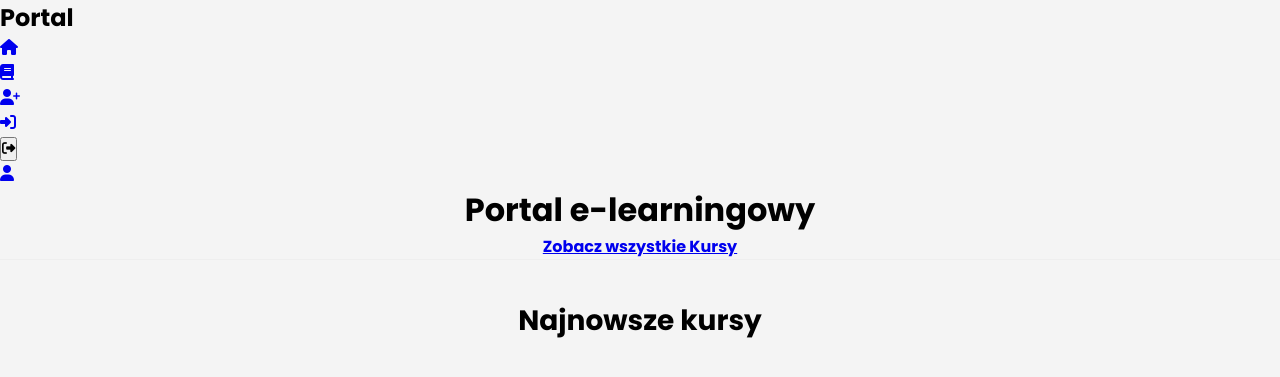
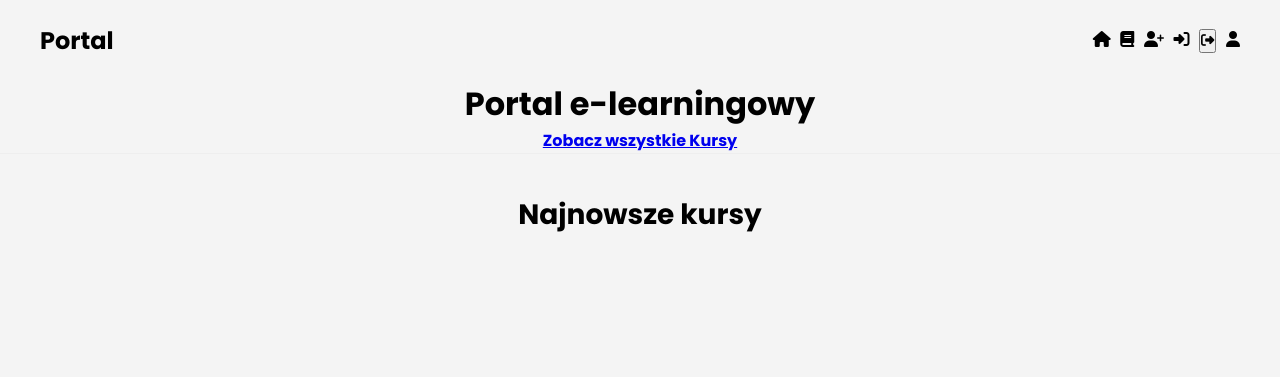
Before and after one commit to bubliks7/e-learning-portal, a Django app: page / in a window 1280 px wide. Shown: the top 377 px of the page. Run offline with Django 4.2, Linux system fonts and the light colour scheme; data that the repository does not hold is empty.

Commit message:
added styles

```diff
--- a/portal/static/portal/style.css
+++ b/portal/static/portal/style.css
@@ -10,6 +10,45 @@
 body {
     height: 100vh;
     background-color: #F4F4F4;
+}
+
+nav {
+    display: flex;
+    align-items: center;
+    justify-content: space-between;
+    height: 80px;
+    padding: 0 40px;
+}
+
+nav h2 {
+    color: rgb(0, 0, 0);
+    font-weight: 700;
+    margin-right: 6px;
+}
+
+nav ul {
+    display: flex;
+}
+
+nav ul li {
+    list-style: none;
+}
+
+nav ul li a {
+    text-decoration: none;
+    color: #000000;
+    font-weight: 600;
+    font-size: 1rem;
+    margin-right: 0.6rem;
+    transition: color 0.2s ease;
+}
+
+nav i:hover {
+    color: #007BFF;
+}
+
+nav ul li:last-child a {
+    margin: 0;
 }
 
 header {
```
